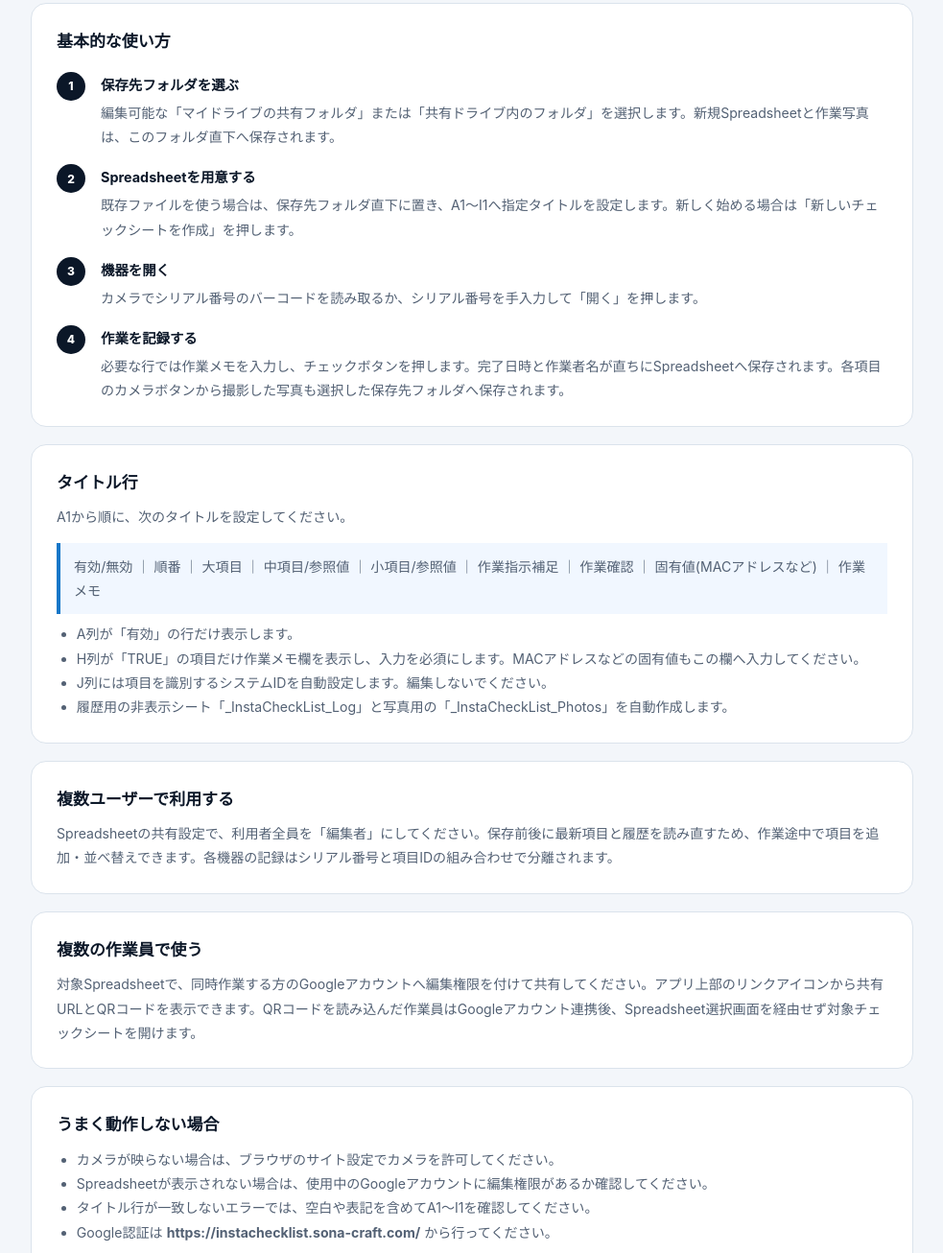
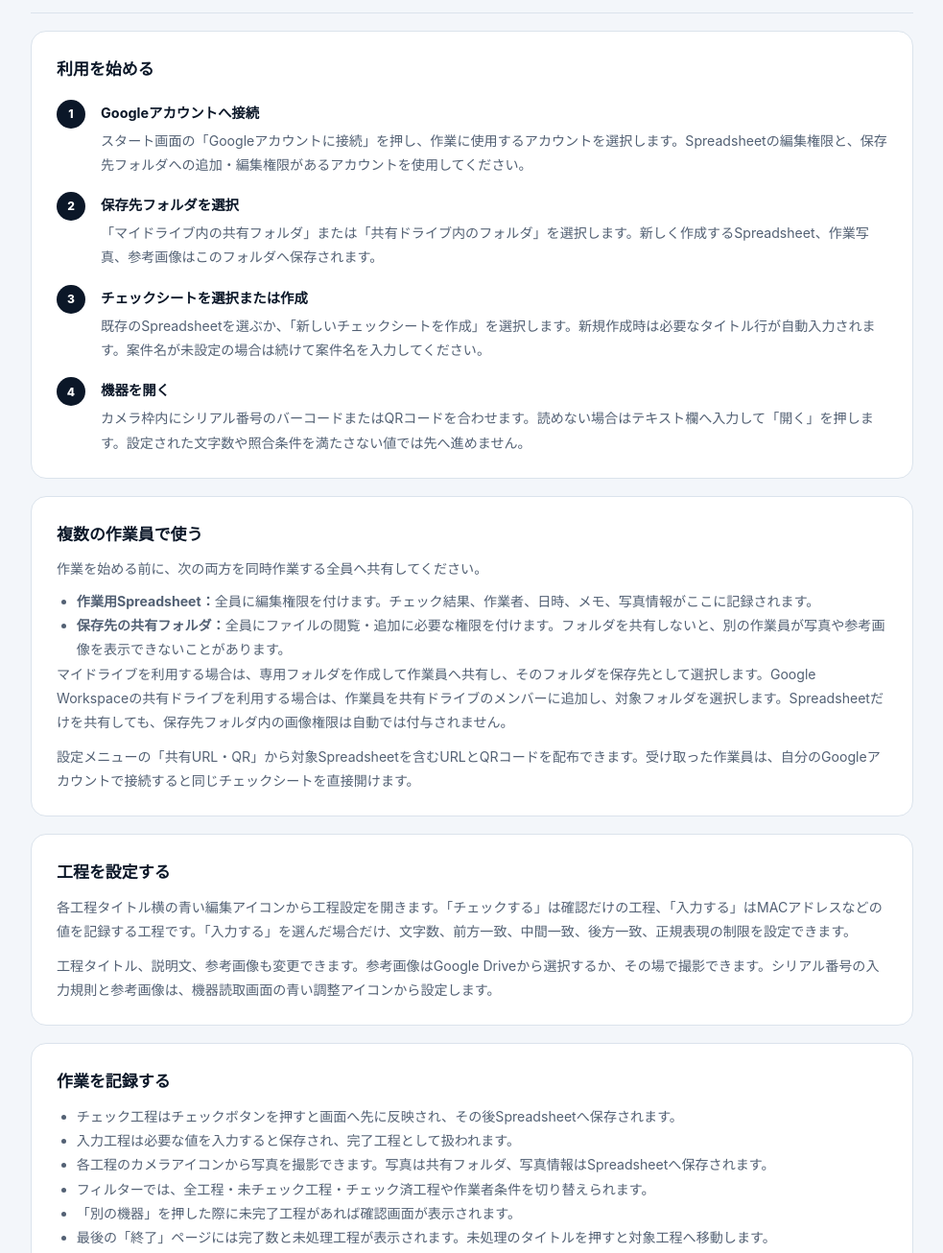
Before and after one commit to chueler-arch/InstaCheckList, a website: page public/how-to-use.html in a window 1280 px wide. Shown: the part 340-1646 px from the top of the page at 96% size, without its empty margins (148-1131 px from the left). Drawn offline with Linux system fonts and the light colour scheme.

Commit message:
Update app icon and expand help guide

```diff
--- a/public/how-to-use.html
+++ b/public/how-to-use.html
@@ -1,8 +1,11 @@
-<!doctype html><html lang="ja"><head><meta charset="UTF-8"><meta name="viewport" content="width=device-width,initial-scale=1"><meta name="description" content="InstaCheckListのSpreadsheet準備、機器の読み取り、チェック記録方法を説明します。"><link rel="canonical" href="https://instachecklist.sona-craft.com/how-to-use.html"><title>使い方・ヘルプ | InstaCheckList</title><link rel="icon" href="images/InstaCheckList_ICON.ico"><link rel="apple-touch-icon" href="images/InstaCheckList_ICON.png"><link rel="stylesheet" href="legal.css"></head><body>
+<!doctype html><html lang="ja"><head><meta charset="UTF-8"><meta name="viewport" content="width=device-width,initial-scale=1"><meta name="description" content="InstaCheckListの初期設定、共有フォルダ、工程設定、現地作業、設定メニュー、帳票出力の使い方を説明します。"><link rel="canonical" href="https://instachecklist.sona-craft.com/how-to-use.html"><title>使い方・ヘルプ | InstaCheckList</title><link rel="icon" href="images/InstaCheckList_ICON.ico"><link rel="apple-touch-icon" href="images/InstaCheckList_ICON.png"><link rel="stylesheet" href="legal.css"></head><body>
 <header class="legal-header"><div class="legal-header-inner"><a class="legal-brand" href="index.html"><img src="images/InstaCheckList_ICON.png" alt="">InstaCheckList</a><a class="back-link" href="index.html">アプリへ戻る</a></div></header>
-<main class="legal-main"><div class="legal-hero"><span class="eyebrow">HOW TO USE</span><h1>使い方・ヘルプ</h1><p class="lead">Spreadsheetをチェックシートとして使用し、シリアル番号ごとに現地作業を記録します。</p><p class="updated">最終更新日：2026年8月10日</p></div>
-<section class="legal-card"><h2>基本的な使い方</h2><div class="step"><span>1</span><div><h3>保存先フォルダを選ぶ</h3><p>編集可能な「マイドライブの共有フォルダ」または「共有ドライブ内のフォルダ」を選択します。新規Spreadsheetと作業写真は、このフォルダ直下へ保存されます。</p></div></div><div class="step"><span>2</span><div><h3>Spreadsheetを用意する</h3><p>既存ファイルを使う場合は、保存先フォルダ直下に置き、A1～I1へ指定タイトルを設定します。新しく始める場合は「新しいチェックシートを作成」を押します。</p></div></div><div class="step"><span>3</span><div><h3>機器を開く</h3><p>カメラでシリアル番号のバーコードを読み取るか、シリアル番号を手入力して「開く」を押します。</p></div></div><div class="step"><span>4</span><div><h3>作業を記録する</h3><p>必要な行では作業メモを入力し、チェックボタンを押します。完了日時と作業者名が直ちにSpreadsheetへ保存されます。各項目のカメラボタンから撮影した写真も選択した保存先フォルダへ保存されます。</p></div></div></section>
-<section class="legal-card"><h2>タイトル行</h2><p>A1から順に、次のタイトルを設定してください。</p><p class="note">有効/無効 ｜ 順番 ｜ 大項目 ｜ 中項目/参照値 ｜ 小項目/参照値 ｜ 作業指示補足 ｜ 作業確認 ｜ 固有値(MACアドレスなど) ｜ 作業メモ</p><ul><li>A列が「有効」の行だけ表示します。</li><li>H列が「TRUE」の項目だけ作業メモ欄を表示し、入力を必須にします。MACアドレスなどの固有値もこの欄へ入力してください。</li><li>J列には項目を識別するシステムIDを自動設定します。編集しないでください。</li><li>履歴用の非表示シート「_InstaCheckList_Log」と写真用の「_InstaCheckList_Photos」を自動作成します。</li></ul></section>
-<section class="legal-card"><h2>複数ユーザーで利用する</h2><p>Spreadsheetの共有設定で、利用者全員を「編集者」にしてください。保存前後に最新項目と履歴を読み直すため、作業途中で項目を追加・並べ替えできます。各機器の記録はシリアル番号と項目IDの組み合わせで分離されます。</p></section>
-<section class="legal-card"><h2>複数の作業員で使う</h2><p>対象Spreadsheetで、同時作業する方のGoogleアカウントへ編集権限を付けて共有してください。アプリ上部のリンクアイコンから共有URLとQRコードを表示できます。QRコードを読み込んだ作業員はGoogleアカウント連携後、Spreadsheet選択画面を経由せず対象チェックシートを開けます。</p></section><section class="legal-card"><h2>うまく動作しない場合</h2><ul><li>カメラが映らない場合は、ブラウザのサイト設定でカメラを許可してください。</li><li>Spreadsheetが表示されない場合は、使用中のGoogleアカウントに編集権限があるか確認してください。</li><li>タイトル行が一致しないエラーでは、空白や表記を含めてA1～I1を確認してください。</li><li>Google認証は <strong>https://instachecklist.sona-craft.com/</strong> から行ってください。</li></ul></section></main>
+<main class="legal-main"><div class="legal-hero"><span class="eyebrow">HOW TO USE</span><h1>使い方・ヘルプ</h1><p class="lead">Google Spreadsheetを作業項目として使い、シリアル番号ごとに現地作業の結果を記録・共有します。</p><p class="updated">最終更新日：2026年8月13日</p></div>
+<section class="legal-card"><h2>利用を始める</h2><div class="step"><span>1</span><div><h3>Googleアカウントへ接続</h3><p>スタート画面の「Googleアカウントに接続」を押し、作業に使用するアカウントを選択します。Spreadsheetの編集権限と、保存先フォルダへの追加・編集権限があるアカウントを使用してください。</p></div></div><div class="step"><span>2</span><div><h3>保存先フォルダを選択</h3><p>「マイドライブ内の共有フォルダ」または「共有ドライブ内のフォルダ」を選択します。新しく作成するSpreadsheet、作業写真、参考画像はこのフォルダへ保存されます。</p></div></div><div class="step"><span>3</span><div><h3>チェックシートを選択または作成</h3><p>既存のSpreadsheetを選ぶか、「新しいチェックシートを作成」を選択します。新規作成時は必要なタイトル行が自動入力されます。案件名が未設定の場合は続けて案件名を入力してください。</p></div></div><div class="step"><span>4</span><div><h3>機器を開く</h3><p>カメラ枠内にシリアル番号のバーコードまたはQRコードを合わせます。読めない場合はテキスト欄へ入力して「開く」を押します。設定された文字数や照合条件を満たさない値では先へ進めません。</p></div></div></section>
+<section class="legal-card"><h2>複数の作業員で使う</h2><p>作業を始める前に、次の両方を同時作業する全員へ共有してください。</p><ul><li><strong>作業用Spreadsheet：</strong>全員に編集権限を付けます。チェック結果、作業者、日時、メモ、写真情報がここに記録されます。</li><li><strong>保存先の共有フォルダ：</strong>全員にファイルの閲覧・追加に必要な権限を付けます。フォルダを共有しないと、別の作業員が写真や参考画像を表示できないことがあります。</li></ul><p>マイドライブを利用する場合は、専用フォルダを作成して作業員へ共有し、そのフォルダを保存先として選択します。Google Workspaceの共有ドライブを利用する場合は、作業員を共有ドライブのメンバーに追加し、対象フォルダを選択します。Spreadsheetだけを共有しても、保存先フォルダ内の画像権限は自動では付与されません。</p><p>設定メニューの「共有URL・QR」から対象Spreadsheetを含むURLとQRコードを配布できます。受け取った作業員は、自分のGoogleアカウントで接続すると同じチェックシートを直接開けます。</p></section>
+<section class="legal-card"><h2>工程を設定する</h2><p>各工程タイトル横の青い編集アイコンから工程設定を開きます。「チェックする」は確認だけの工程、「入力する」はMACアドレスなどの値を記録する工程です。「入力する」を選んだ場合だけ、文字数、前方一致、中間一致、後方一致、正規表現の制限を設定できます。</p><p>工程タイトル、説明文、参考画像も変更できます。参考画像はGoogle Driveから選択するか、その場で撮影できます。シリアル番号の入力規則と参考画像は、機器読取画面の青い調整アイコンから設定します。</p></section>
+<section class="legal-card"><h2>作業を記録する</h2><ul><li>チェック工程はチェックボタンを押すと画面へ先に反映され、その後Spreadsheetへ保存されます。</li><li>入力工程は必要な値を入力すると保存され、完了工程として扱われます。</li><li>各工程のカメラアイコンから写真を撮影できます。写真は共有フォルダ、写真情報はSpreadsheetへ保存されます。</li><li>フィルターでは、全工程・未チェック工程・チェック済工程や作業者条件を切り替えられます。</li><li>「別の機器」を押した際に未完了工程があれば確認画面が表示されます。</li><li>最後の「終了」ページには完了数と未処理工程が表示されます。未処理のタイトルを押すと対象工程へ移動します。</li></ul></section>
+<section class="legal-card"><h2>設定メニュー</h2><p>画面右上の歯車アイコンから開きます。</p><ul><li><strong>案件名：</strong>現在の案件名を確認・変更します。変更内容はSpreadsheetへ保存され、画面上部と帳票にも反映されます。</li><li><strong>チェックシート閲覧：</strong>シリアル番号ごとの帳票をスライダーで確認します。印刷アイコンから表示中または全数をPDF保存・印刷できます。</li><li><strong>共有URL・QR：</strong>現在のSpreadsheetを直接開くURLとQRコードを表示・コピーします。利用者には事前にSpreadsheetと共有フォルダの権限を付けてください。</li><li><strong>レイアウト：</strong>全工程・大項目単位・1工程1ページ、チェック位置とサイズ、文字サイズ、参考画像サイズを変更します。</li><li><strong>スタート画面に戻る：</strong>Google接続と選択中のSpreadsheet・フォルダ情報を解除し、最初から選び直します。</li><li><strong>Select File：</strong>作業に使うSpreadsheetを変更します。</li><li><strong>Select Folder：</strong>新規Spreadsheet、作業写真、参考画像の保存先フォルダを変更します。フォルダ変更だけではチェックシートは切り替わりません。</li><li><strong>Spreadsheet：</strong>現在作業中のSpreadsheetをGoogle Spreadsheetで開きます。</li></ul></section>
+<section class="legal-card"><h2>Spreadsheetの列</h2><p>A1から順に「有効/無効、順番、大項目、中項目/参照値、小項目/参照値、作業指示補足、作業確認、固有値(MACアドレスなど)、作業メモ」を使用します。A列が有効な行だけを表示します。項目識別用IDや履歴・写真用の非表示シートはアプリが管理するため、削除や直接編集は避けてください。</p></section>
+<section class="legal-card"><h2>うまく動作しない場合</h2><ul><li>カメラが開かない場合は、ブラウザのサイト設定でカメラを許可し、ページを再読み込みしてください。</li><li>バーコードが読めない場合は、明るい場所でコード全体を枠内へ入れ、端末とコードの距離を変えてください。手入力でも作業を開始できます。</li><li>Spreadsheetを開けない場合は、接続中のGoogleアカウントに編集権限があるか確認してください。</li><li>他の作業員の写真が表示されない場合は、画像を保存した共有フォルダまたは共有ドライブの権限を確認してください。</li><li>保存エラー時は通信状態を確認し、少し待って再操作してください。Google側の一時障害では「The service is currently unavailable.」と表示されることがあります。</li></ul></section></main>
 <footer class="legal-footer"><div class="legal-footer-inner"><nav><a href="how-to-use.html">使い方・ヘルプ</a><a href="about.html">このアプリについて</a><a href="terms.html">利用規約</a><a href="privacy.html">プライバシーポリシー</a><a href="https://portal.sona-craft.com/">SONA CRAFT</a></nav><small>© SONA CRAFT</small></div></footer></body></html>
```
Also changed, not shown: public/images/InstaCheckList_ICON.ico, public/images/InstaCheckList_ICON.png.
